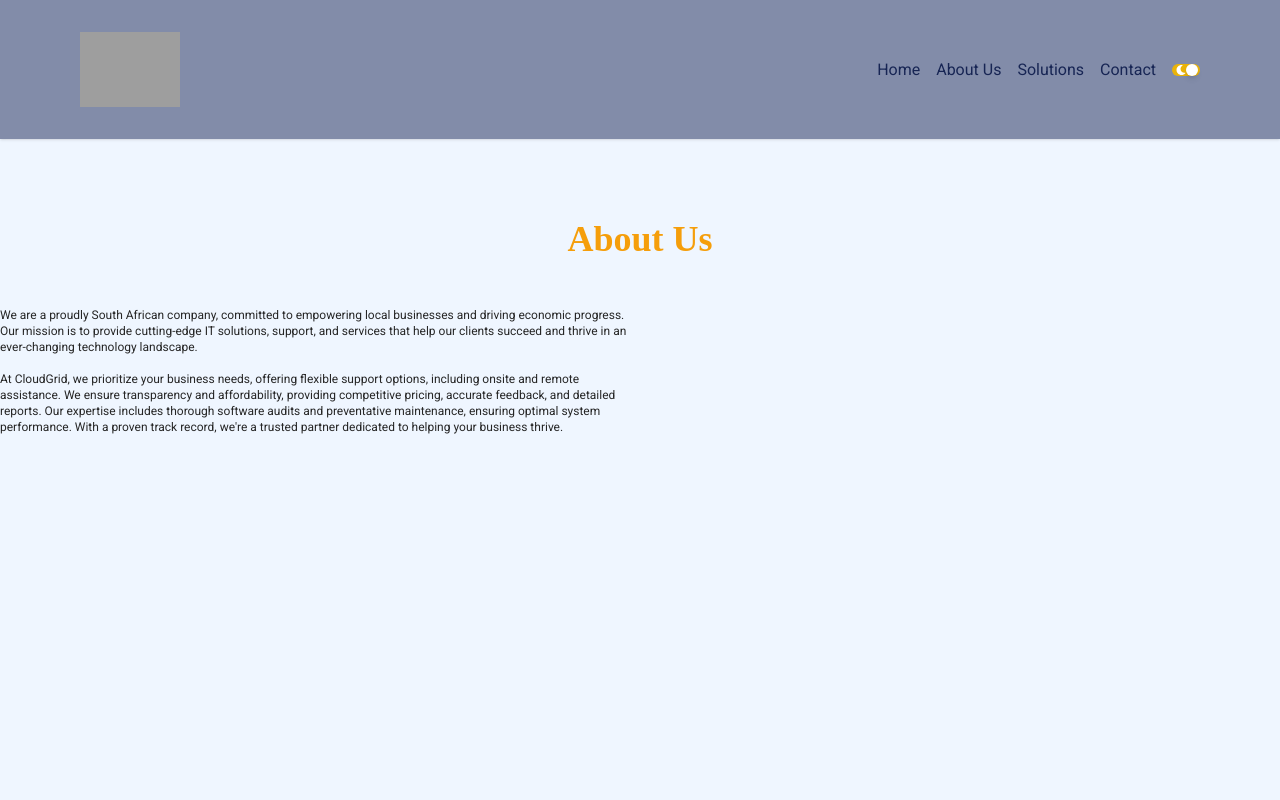
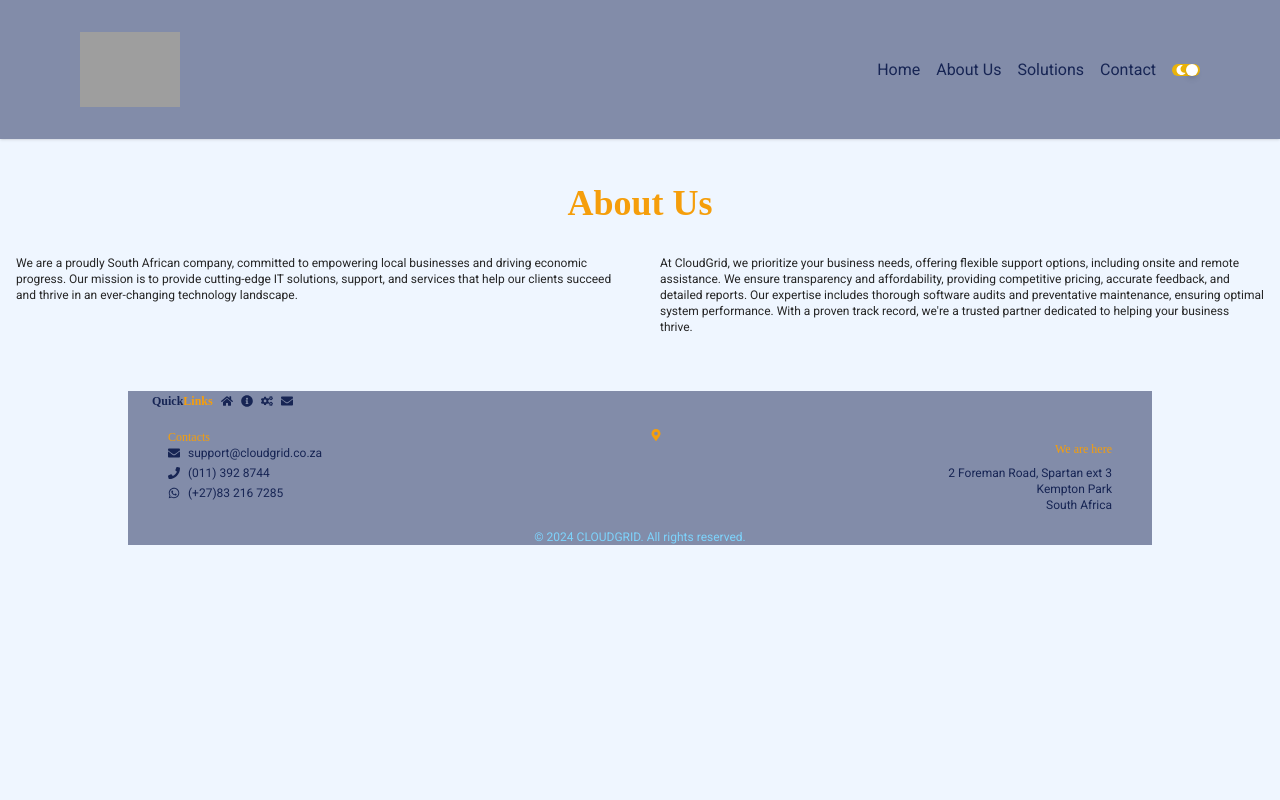
Before and after one commit to Sheilakobue/Cloudgrid-website, a Next.js app: page /about in a window 1280 px wide. Shown: the top 800 px of the page. Built offline with nearby package versions, Linux system fonts and the light colour scheme; grey boxes are pictures that could not be loaded.

Commit message:
editted the about section

```diff
--- a/src/app/about/page.tsx
+++ b/src/app/about/page.tsx
@@ -2,13 +2,13 @@ import React from "react";
 
 export default function About() {
   return (
-    <section className="relative w-full h-screen dark:text-neutral-100 dark:bg-gray-800">
-      <div className="my-4 pb-12 md:pt-16 md:pb-48">
+    <section className=" dark:text-neutral-100 dark:bg-gray-800">
+      <div className="my-5 pb-5 md:pt-6 md:pb-30">
         <h1 className="text-center text-4xl font-bold mb-4 text-amber500">
           About Us
         </h1>
-        <div className="flex flex-col md:flex-row space-y-10 items-stretch justify-center align-top md: text-left md:p-4  md:space-y-0 md:space-x-10"></div>
-        <div className="text-xs mb-4 md:w-1/2">
+        <div className="flex flex-col space-y-5 items-stretch justify-center align-top md:flex-row md:text-left md:p-4 p-4 md:space-y-0 md:space-x-10">
+        <div className=" md:w-1/2 text-xs">
           <p>
             We are a proudly South African company, committed to empowering
             local businesses and driving economic progress. Our mission is to
@@ -17,7 +17,7 @@ export default function About() {
             landscape.
           </p>
           </div>
-          <div className="text-xs mb-4 md:w-1/2">
+          <div className="md:w-1/2 text-xs ">
           <p>
             At CloudGrid, we prioritize your business needs, offering flexible
             support options, including onsite and remote assistance. We ensure
@@ -28,6 +28,7 @@ export default function About() {
             trusted partner dedicated to helping your business thrive.
           </p>
           </div>
+          </div>
       </div>
     </section>
   );
--- a/src/components/Footer.tsx
+++ b/src/components/Footer.tsx
@@ -14,7 +14,7 @@ export default function Footer() {
   return (
     <footer className="mx-auto max-w-3xl px-4 sm:px-6 md:max-w-5xl bg-blue950 border-0 bg-opacity-50 dark:bg-gray-800">
       <hr className="w-full h-0.5 mx-auto mt-4 border-0 border-sky-300 dark:border-gray-600 mb-0"></hr>
-      <div className="mx-auto p-4 flex-col md:flex-row md:justify-between text-blue950 dark:text-gray-100 ">
+      <div className="mx-auto p-0 flex-col md:flex-row md:justify-between text-blue950 dark:text-gray-100 ">
         <div className="flex flex-row items-center space-x-2 mb-1 ">
           <h4 className="text-blue950 dark:text-gray-100 font-bold text-xs ">
             Quick<span className="text-amber500">Links</span>
@@ -37,11 +37,11 @@ export default function Footer() {
         </div>
       </div>
 
-      <div className="flex flex-col space-y-5 items-stretch justify-center align-top md:flex-row md:text-left md:p-4 md:space-y-0 md:space-x-5">
-        <div className="md:w-1/2">
+      <div className="flex flex-col space-y-5 items-stretch justify-center align-top md:flex-row md:p-4 md:space-y-0 md:space-x-5">
+        <div className="md:w-1/2 ">
           <h4 className="text-amber500 text-s md:text-xs dark:text-neutral-100">Contacts</h4>
           <ul>
-            <li className="text-blue950 dark:text-gray-100 text-x md:text-xs flex items-center">
+            <li className="text-blue950 dark:text-gray-100 text-md pb-1 text-xs md:text-xs flex items-center">
               <FaEnvelope className="mr-2" />
               support@cloudgrid.co.za
             </li>
@@ -56,13 +56,12 @@ export default function Footer() {
           </ul>
         </div>
 
-          <div className="md:w-1/2">
-            <h4 className="text-amber500 text-s pb-2 md:text-xs dark:text-neutral-100">We are here</h4>
+          <div className="md:w-1/2 md:text-right">
+            <h4 className="text-amber500 text-s pb-2 md:text-xs dark:text-neutral-100">
+            <FaMapMarkerAlt className="mr-2 " />
+              We are here</h4>
             <ul>
-              <li className="text-blue950 dark:text-gray-100 text-md pb-0 text-xs flex items-center">
-                <FaMapMarkerAlt className="mr-2" />
-                2 Foreman Road, Spartan ext 3
-              </li>
+              <li className="text-blue950 dark:text-gray-100 text-md pb-0 text-xs">2 Foreman Road, Spartan ext 3</li>
               <li className="text-blue950 dark:text-gray-100 text-md pb-0 text-xs">Kempton Park</li>
               <li className="text-blue950 dark:text-gray-100 text-md pb-0 text-xs">South Africa</li>
             </ul>
```
